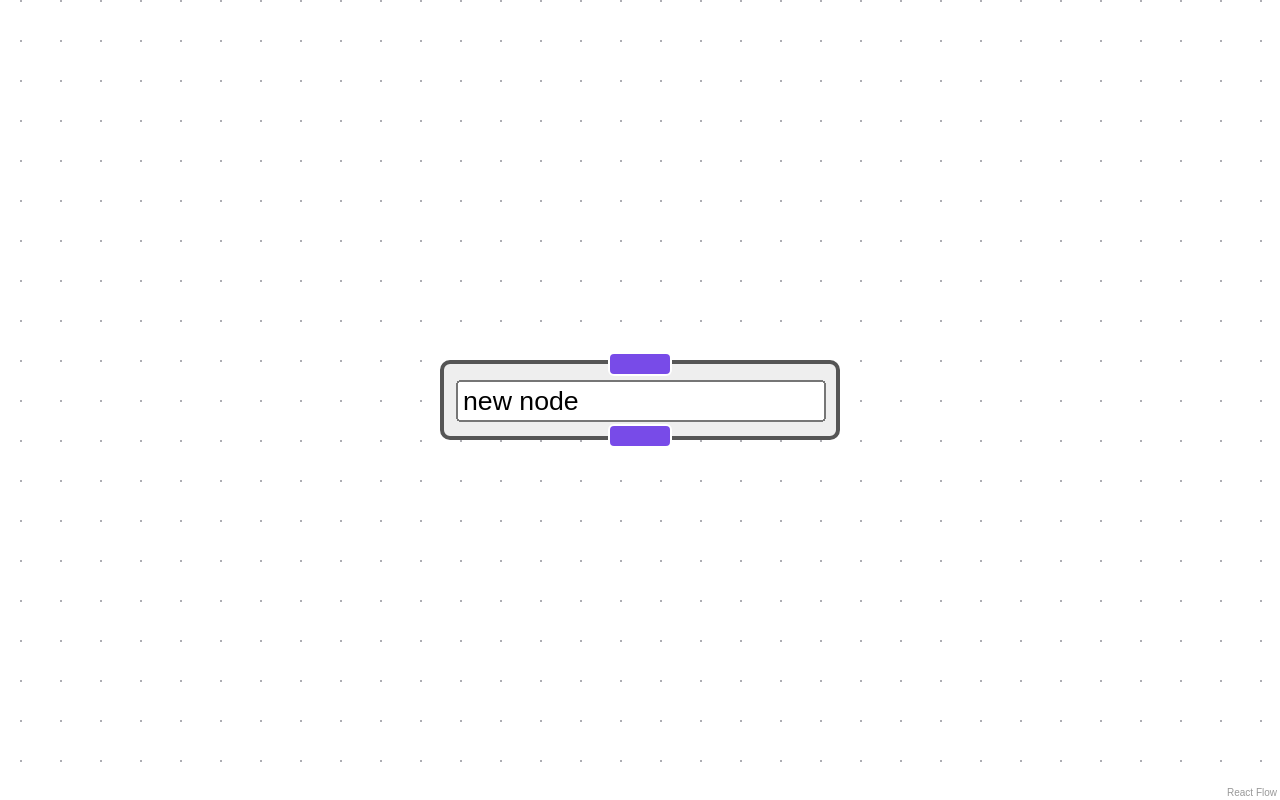
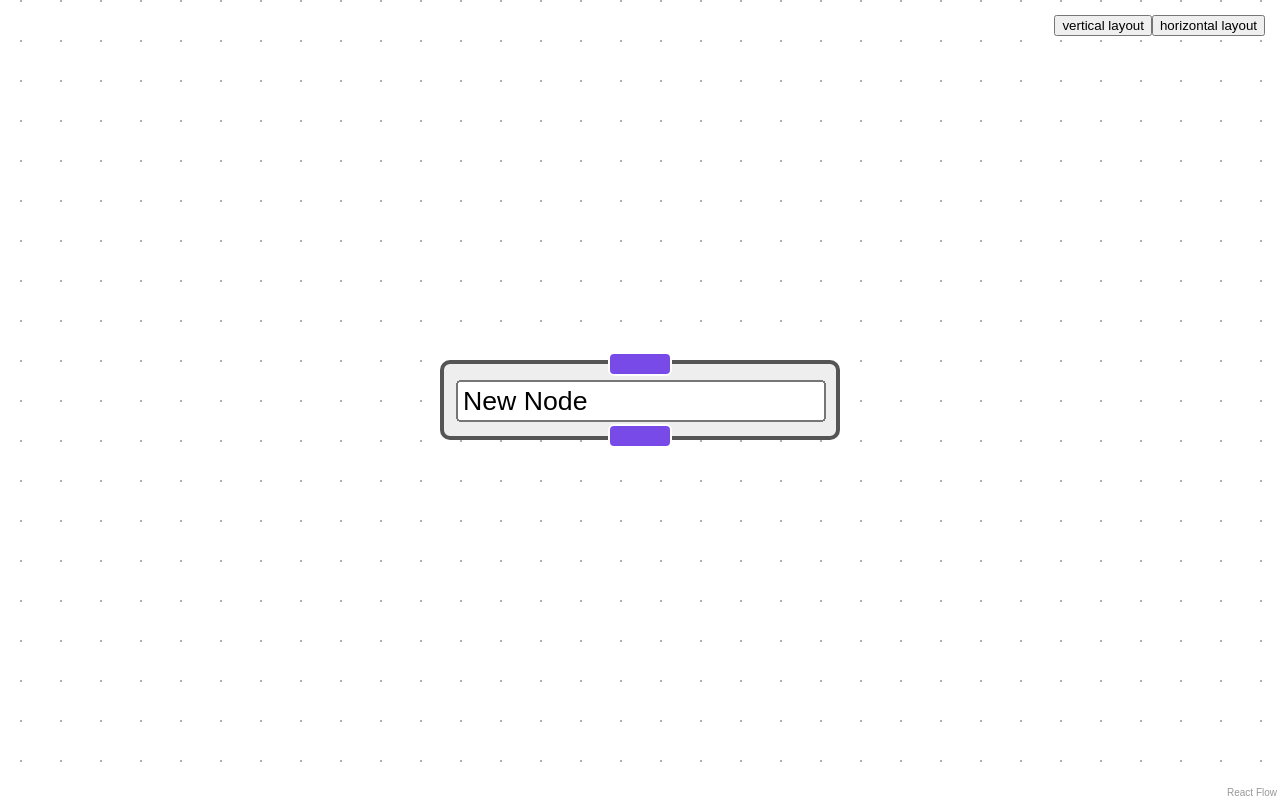
Before and after one commit to trinh7293/trinh_roadmap, a React (Vite) app: page / in a window 1280 px wide. Built offline with nearby package versions, Linux system fonts and the light colour scheme.

Commit message:
add dagre

```diff
--- a/package.json
+++ b/package.json
@@ -10,7 +10,9 @@
     "preview": "vite preview"
   },
   "dependencies": {
+    "@dagrejs/dagre": "^1.1.4",
     "@xyflow/react": "^12.3.0",
+    "nanoid": "^5.0.8",
     "react": "^18.2.0",
     "react-dom": "^18.2.0"
   },
--- a/src/App.tsx
+++ b/src/App.tsx
@@ -8,25 +8,67 @@ import {
   ReactFlowProvider,
   OnConnect,
   OnConnectEnd,
-  Node,
   Edge,
-  Background
+  Background,
+  Position,
+  Panel
 } from '@xyflow/react'
+import dagre from '@dagrejs/dagre'
 import '@xyflow/react/dist/style.css'
 
 import TextUpdaterNode from './components/TextUpdaterNode'
-import { onTextChangeFunc } from './types'
+import { CustomNode, onTextChangeFunc } from './types'
+import { nanoid } from 'nanoid/non-secure'
+const edgeType = 'smoothstep'
 
 const nodeTypes = {
   textUpdater: TextUpdaterNode
 }
 
-const initialNodes: Node[] = []
+const initialNodes: CustomNode[] = []
+const initialEdges: Edge[] = []
+const nodeWidth = 172
+const nodeHeight = 40
+const defaultLabel = 'New Node'
 
-const initialEdges: Edge[] = []
+const dagreGraph = new dagre.graphlib.Graph().setDefaultEdgeLabel(() => ({}))
 
-let id = 1
-const getId = () => `${id++}`
+const getLayoutedElements = (nodes: CustomNode[], edges: Edge[], direction = 'TB') => {
+  const isHorizontal = direction === 'LR'
+  dagreGraph.setGraph({ rankdir: direction })
+
+  nodes.forEach((node) => {
+    dagreGraph.setNode(node.id, { width: nodeWidth, height: nodeHeight })
+  })
+
+  edges.forEach((edge) => {
+    dagreGraph.setEdge(edge.source, edge.target)
+  })
+
+  dagre.layout(dagreGraph)
+
+  const newNodes = nodes.map((node) => {
+    const nodeWithPosition = dagreGraph.node(node.id)
+    const newNode: CustomNode = {
+      ...node,
+      targetPosition: isHorizontal ? Position.Left : Position.Top,
+      sourcePosition: isHorizontal ? Position.Right : Position.Bottom,
+      // We are shifting the dagre node position (anchor=center center) to the top left
+      // so it matches the React Flow node anchor point (top left).
+      position: {
+        x: nodeWithPosition.x - nodeWidth / 2,
+        y: nodeWithPosition.y - nodeHeight / 2
+      }
+    }
+
+    return newNode
+  })
+
+  return { nodes: newNodes, edges }
+}
+
+// const { nodes: layoutedNodes, edges: layoutedEdges } = getLayoutedElements(initialNodes, initialEdges)
+
 const nodeOrigin: [number, number] = [0.5, 0]
 
 const AddNodeOnEdgeDrop = () => {
@@ -55,14 +97,14 @@ const AddNodeOnEdgeDrop = () => {
   }, [])
 
   useEffect(() => {
-    setNodes([
-      {
-        id: '0',
-        type: 'textUpdater',
-        data: { onTextChange: onTextChange },
-        position: { x: 0, y: 50 }
-      }
-    ])
+    const newNodeId = nanoid()
+    const firstNode: CustomNode = {
+      id: newNodeId,
+      type: 'textUpdater',
+      data: { onTextChange: onTextChange, label: defaultLabel },
+      position: { x: 0, y: 50 }
+    }
+    setNodes([firstNode])
   }, [])
 
   const onConnectEnd: OnConnectEnd = useCallback(
@@ -70,25 +112,41 @@ const AddNodeOnEdgeDrop = () => {
       // when a connection is dropped on the pane it's not valid
       if (!connectionState.isValid) {
         // we need to remove the wrapper bounds, in order to get the correct position
-        const id = getId()
         const { clientX, clientY } = 'changedTouches' in event ? event.changedTouches[0] : event
-        const newNode: Node = {
-          id,
+        const newNodeId = nanoid()
+        const newNode: CustomNode = {
+          id: newNodeId,
           type: 'textUpdater',
           position: screenToFlowPosition({
             x: clientX,
             y: clientY
           }),
-          data: { onTextChange: onTextChange },
+          data: { onTextChange: onTextChange, label: defaultLabel },
           origin: [0.5, 0.0]
         }
 
         setNodes((nds) => nds.concat(newNode))
-        const newEdge: Edge = { id, source: connectionState?.fromNode?.id || '', target: id }
+        const newEdgeId = nanoid()
+        const newEdge: Edge = {
+          id: newEdgeId,
+          type: edgeType,
+          animated: true,
+          source: connectionState?.fromNode?.id || '',
+          target: newNodeId
+        }
         setEdges((eds) => eds.concat(newEdge))
       }
     },
     [screenToFlowPosition]
+  )
+  const onLayout = useCallback(
+    (direction: string) => {
+      const { nodes: layoutedNodes, edges: layoutedEdges } = getLayoutedElements(nodes, edges, direction)
+
+      setNodes([...layoutedNodes])
+      setEdges([...layoutedEdges])
+    },
+    [nodes, edges]
   )
 
   return (
@@ -105,6 +163,10 @@ const AddNodeOnEdgeDrop = () => {
         fitViewOptions={{ padding: 2 }}
         nodeOrigin={nodeOrigin}
       >
+        <Panel position='top-right'>
+          <button onClick={() => onLayout('TB')}>vertical layout</button>
+          <button onClick={() => onLayout('LR')}>horizontal layout</button>
+        </Panel>
         <Background />
       </ReactFlow>
     </div>
--- a/src/components/TextUpdaterNode.tsx
+++ b/src/components/TextUpdaterNode.tsx
@@ -1,19 +1,11 @@
-import { memo, useState } from 'react'
-import { Handle, NodeProps, Position } from '@xyflow/react'
-import { onTextChangeFunc } from '../types'
-interface CustomNodeProps extends NodeProps {
-  data: {
-    color: string
-    onTextChange: onTextChangeFunc
-  }
-}
+import { memo } from 'react'
+import { Handle, Position } from '@xyflow/react'
+import { CustomNodeProps } from '../types'
 
 export default memo(function ColorSel({ data, isConnectable, id: nodeId }: CustomNodeProps) {
-  const [content, setContent] = useState('new node')
   const handleChange = (event: React.ChangeEvent<HTMLInputElement>) => {
     const text = event.target.value
     data.onTextChange(text, nodeId)
-    setContent(text)
   }
   return (
     <>
@@ -24,7 +16,7 @@ export default memo(function ColorSel({ data, isConnectable, id: nodeId }: Custo
         isConnectable={isConnectable}
       />
       <div>
-        <input type='text' value={content} onChange={handleChange} className='nodrag' />
+        <input type='text' value={data.label} onChange={handleChange} className='nodrag' />
       </div>
       <Handle type='source' position={Position.Bottom} id='a' isConnectable={isConnectable} />
     </>
```
Also changed, not shown: src/types.ts (+13 -0 lines), 1 other file (tests, documents, lock files or other folders).
